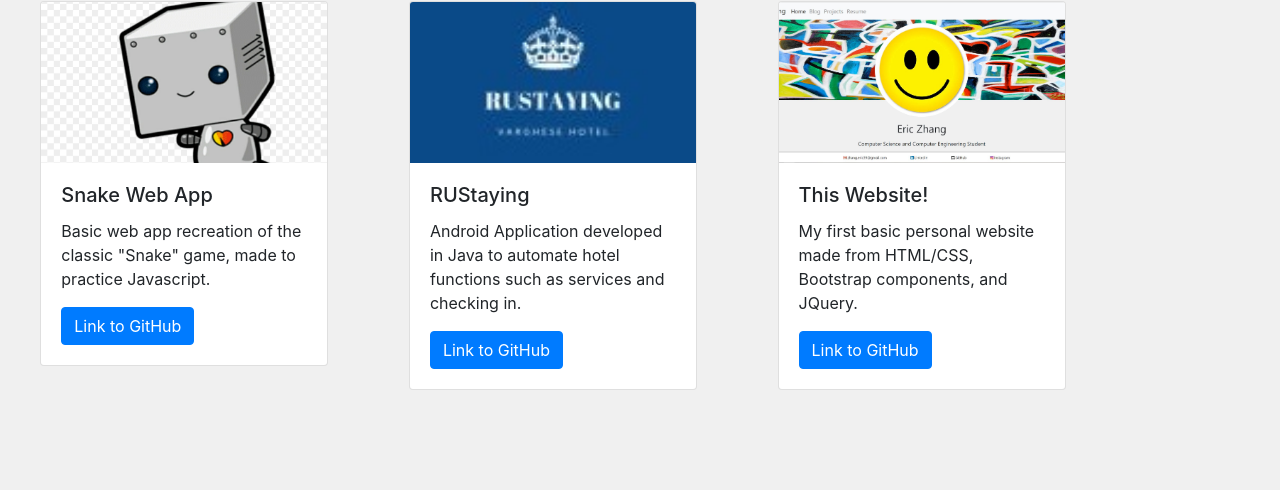
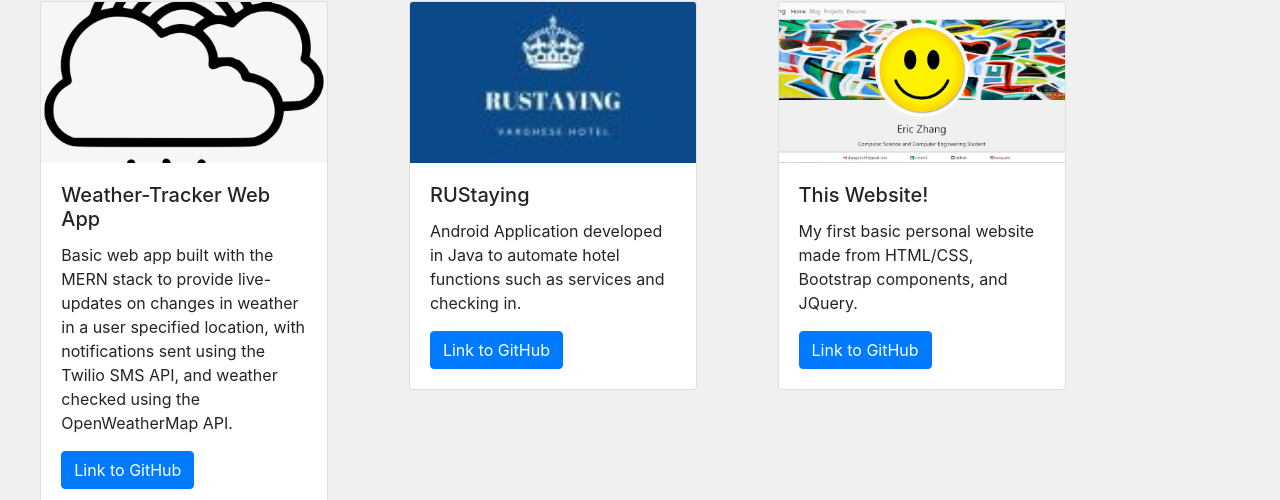
Before and after one commit to Eric-Zhang-Projects/Website, a plain HTML site: page project.html in a window 1280 px wide. Shown: the part 675-1175 px from the top of the page. Drawn offline with nearby package versions, Linux system fonts and the light colour scheme.

Commit message:
blog update

```diff
--- a/project.html
+++ b/project.html
@@ -45,11 +45,12 @@
 						<!-- put into a table -->
 						<div class="card" style="width: 18rem;">
 							<div class="embed-responsive embed-responsive-16by9">
-						  		<img src="images/robot.jpg" class="card-img-top embed-responsive-item" alt="...">
+						  		<img src="images/cloud.png" class="card-img-top embed-responsive-item" alt="...">
 						  	</div>
 						  <div class="card-body" >
-						    <h5 class="card-title">Snake Web App</h5>
-						    <p class="card-text">Basic web app recreation of the classic "Snake" game, made to practice Javascript.</p>
+						    <h5 class="card-title">Weather-Tracker Web App</h5>
+						    <p class="card-text">Basic web app built with the MERN stack to provide live-updates on changes in weather in a user
+								specified location, with notifications sent using the Twilio SMS API, and weather checked using the OpenWeatherMap API.</p>
 						    <a href="https://github.com/Eric-Zhang-Projects/Website" class="btn btn-primary" target="_blank">Link to GitHub</a>
 						  </div>
 						</div>
```
Also changed, not shown: blog.html (+4 -3 lines).
